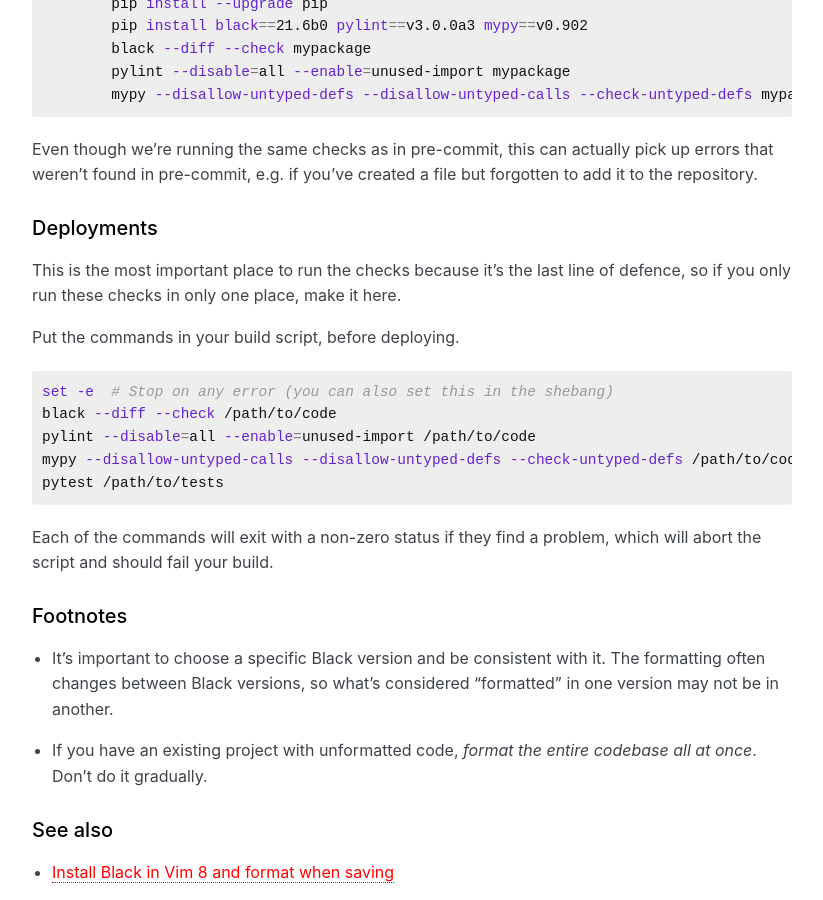
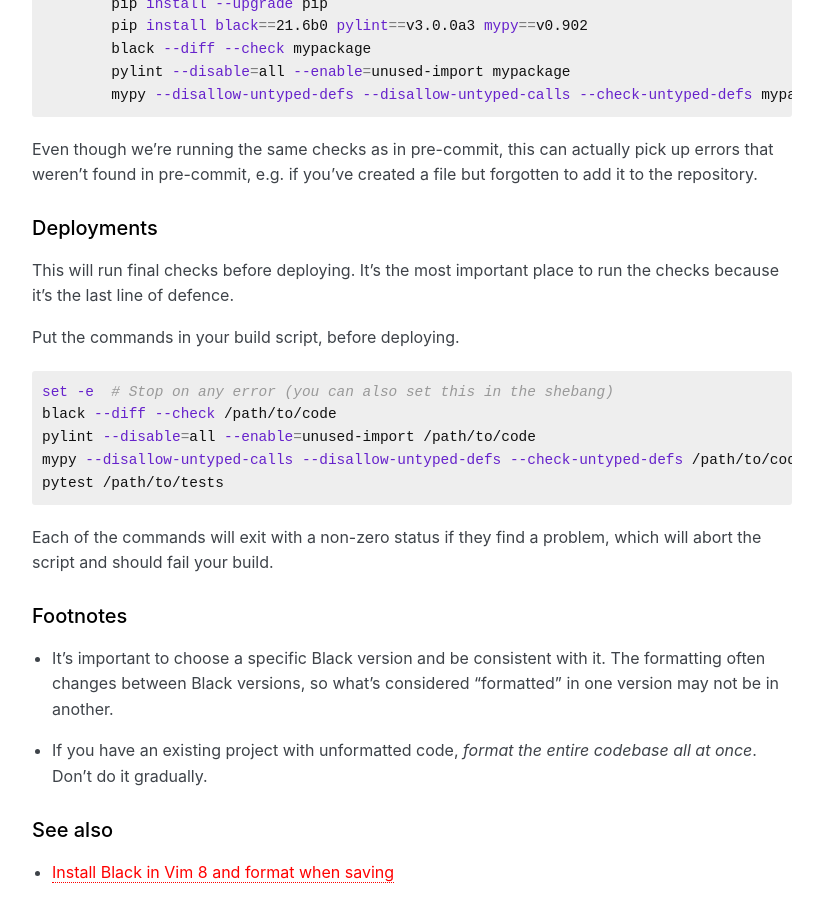
Before and after one commit to explodinglabs/explodinglabs.github.io, a Jekyll site: the page built from _posts/python/2021-07-01-checks.markdown, in a window 1280 px wide and 900 px high, scrolled down 1830 px. Shown: the whole window, without its empty margins (228-1051 px from the left). Built offline with Jekyll 4.4.1, drawn with Linux system fonts in a browser that asks for light colours; some web fonts are replaced.

Commit message:
Adjust checks post

```diff
--- a/_posts/python/2021-07-01-checks.markdown
+++ b/_posts/python/2021-07-01-checks.markdown
@@ -103,8 +103,8 @@
 
 ## Deployments
 
-This is the most important place to run the checks because it's the last line
-of defence, so if you only run these checks in only one place, make it here.
+This will run final checks before deploying. It's the most important place to
+run the checks because it's the last line of defence.
 
 Put the commands in your build script, before deploying.
 
```
